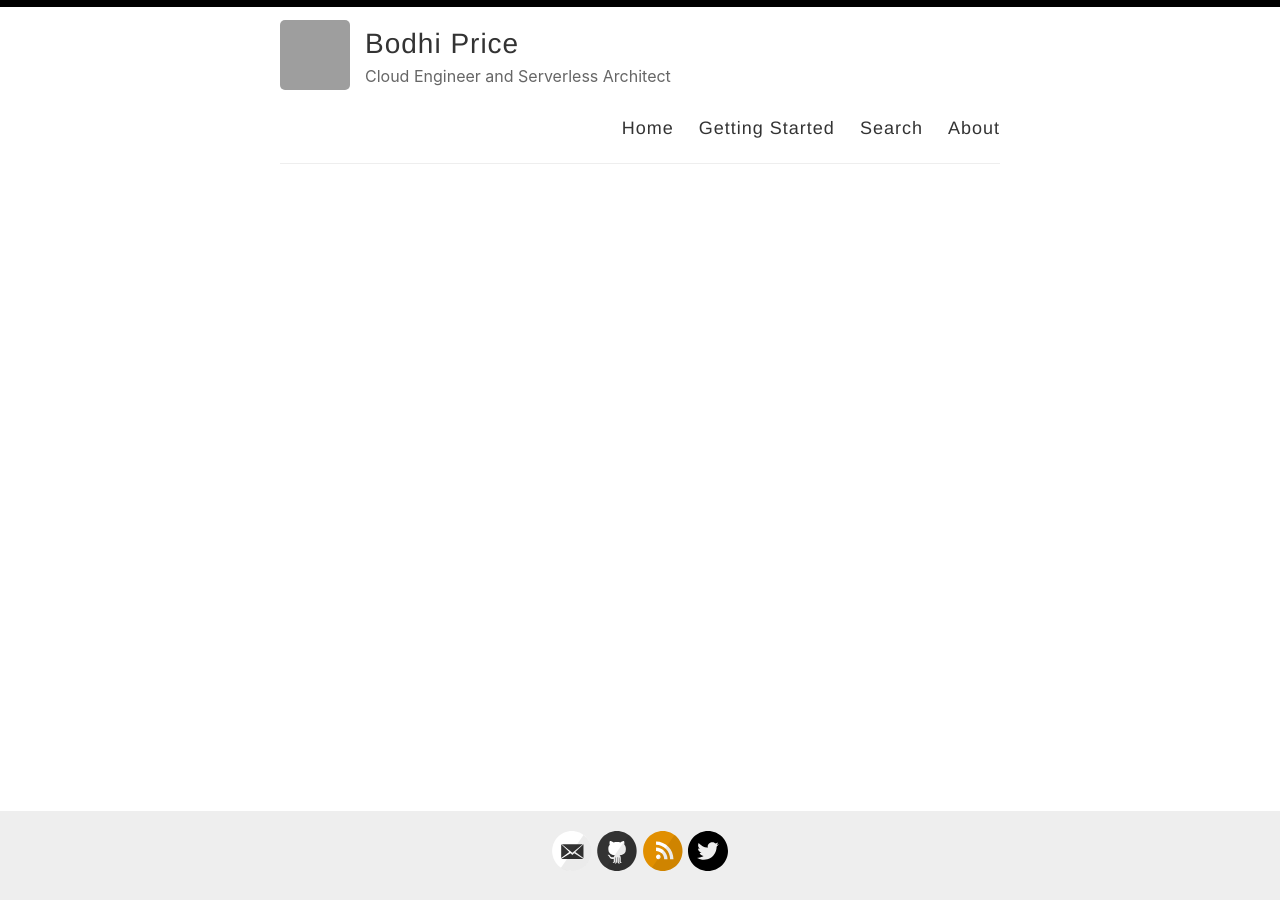
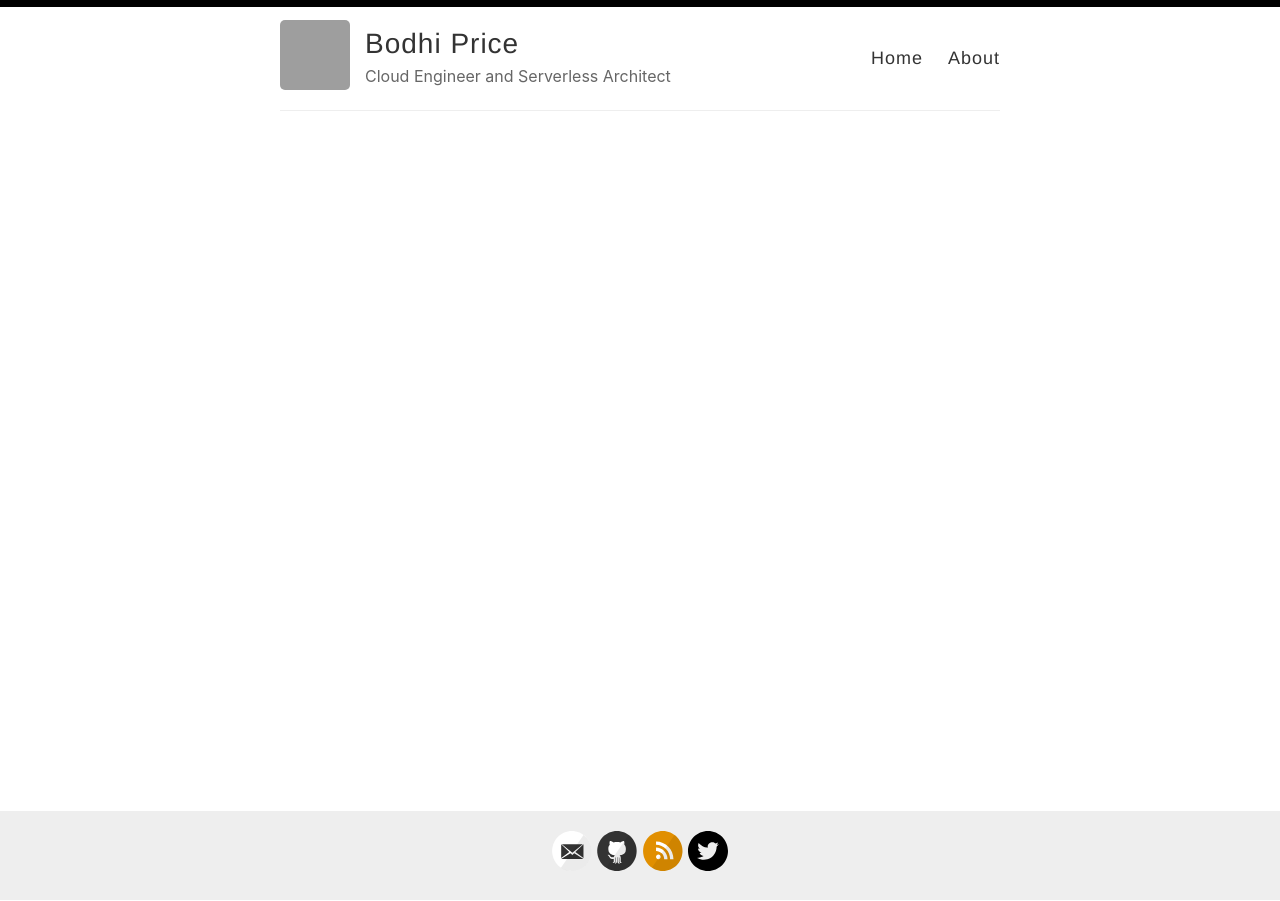
Before and after one commit to bodhiprice/bodhiprice.github.io, a Jekyll site: the page built from index.html, in a window 1280 px wide. Built offline with Jekyll 4.4.1, drawn with Linux system fonts in a browser that asks for light colours; the list of posts is cut into pages by our own code; grey boxes are pictures that could not be loaded.

Commit message:
Update default.html

```diff
--- a/_layouts/default.html
+++ b/_layouts/default.html
@@ -29,8 +29,7 @@
 
             <nav>
               <a href="{{ site.baseurl }}/">Home</a>
-              <a href="{{ site.baseurl }}/getting-started">Getting Started</a>
-              <a href="{{ site.baseurl }}/search">Search</a>
+              <!-- <a href="{{ site.baseurl }}/search">Search</a> -->
               <a href="{{ site.baseurl }}/about">About</a>
             </nav>
           </header>
```
